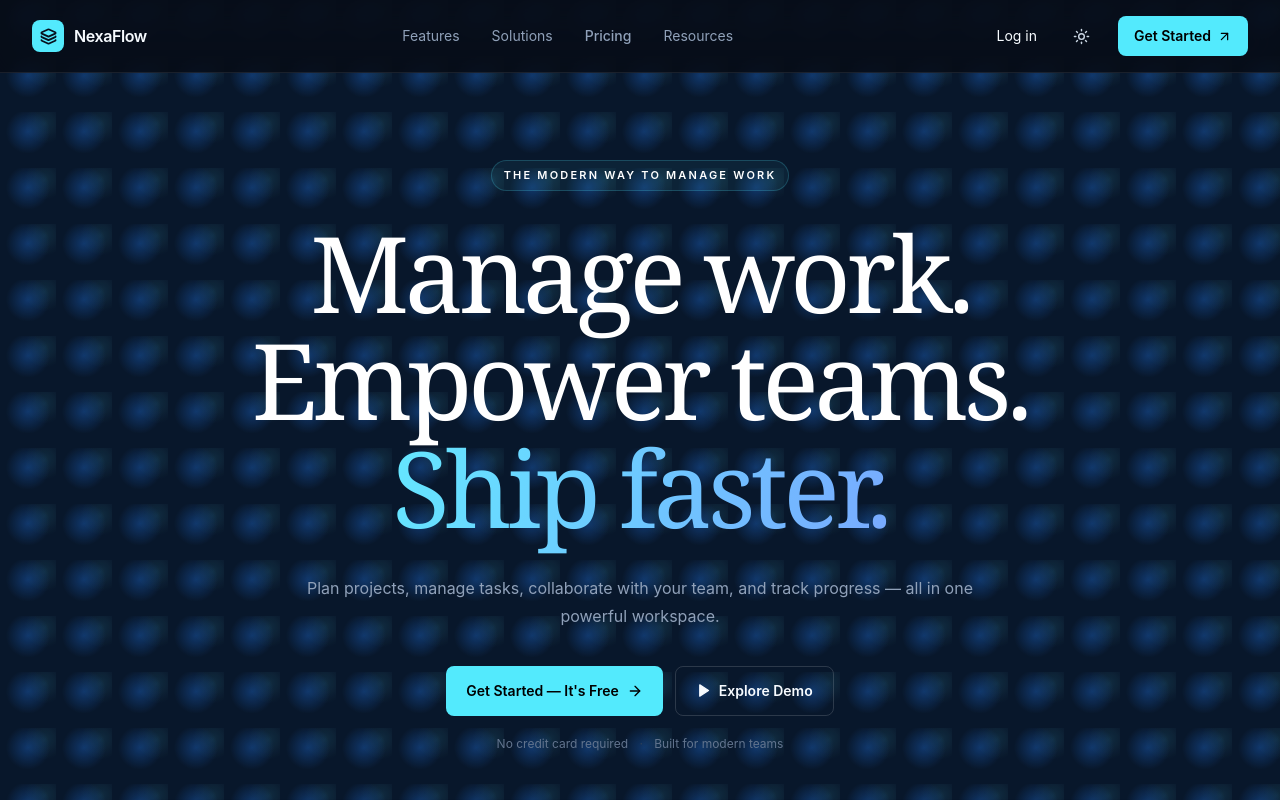
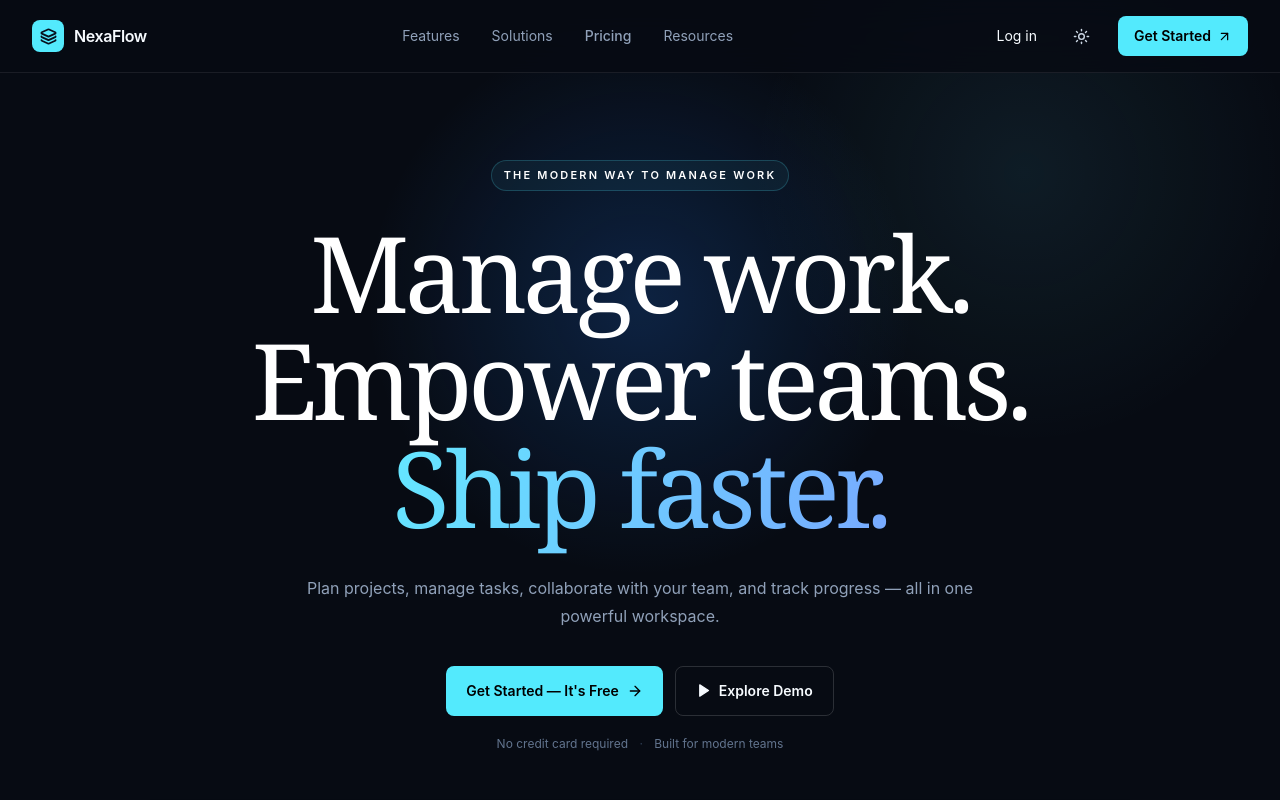
Before and after one commit to ruthsol123/nexaflow, a Next.js app: page / in a window 1280 px wide. Shown: the top 800 px of the page. Built offline with nearby package versions, Linux system fonts and the light colour scheme.

Commit message:
Restore original landing hero background

```diff
--- a/app/globals.css
+++ b/app/globals.css
@@ -27,7 +27,7 @@ a { color: inherit; text-decoration: none; }
 
 .display-font { font-family: Georgia, "Times New Roman", serif; }
 .page-grid { background-image: linear-gradient(rgba(100, 232, 255, .045) 1px, transparent 1px), linear-gradient(90deg, rgba(100, 232, 255, .045) 1px, transparent 1px); background-size: 56px 56px; }
-.hero-glow { background-color: #08172b; background-image: radial-gradient(circle at 50% 35%, rgba(36, 129, 255, .3), transparent 48%), radial-gradient(circle at 80% 20%, rgba(100, 232, 255, .1), transparent 32%); }
+.hero-glow { background: radial-gradient(circle at 50% 35%, rgba(36, 129, 255, .2), transparent 32%), radial-gradient(circle at 80% 20%, rgba(100, 232, 255, .08), transparent 22%); }
 .blue-text { background: linear-gradient(110deg, var(--cyan), #78a9ff); background-clip: text; color: transparent; }
 .dashboard-shadow { box-shadow: 0 35px 90px rgba(0, 0, 0, .5), 0 0 80px rgba(59, 150, 255, .12); }
 .hide-scrollbar { scrollbar-width: none; -ms-overflow-style: none; }
```
